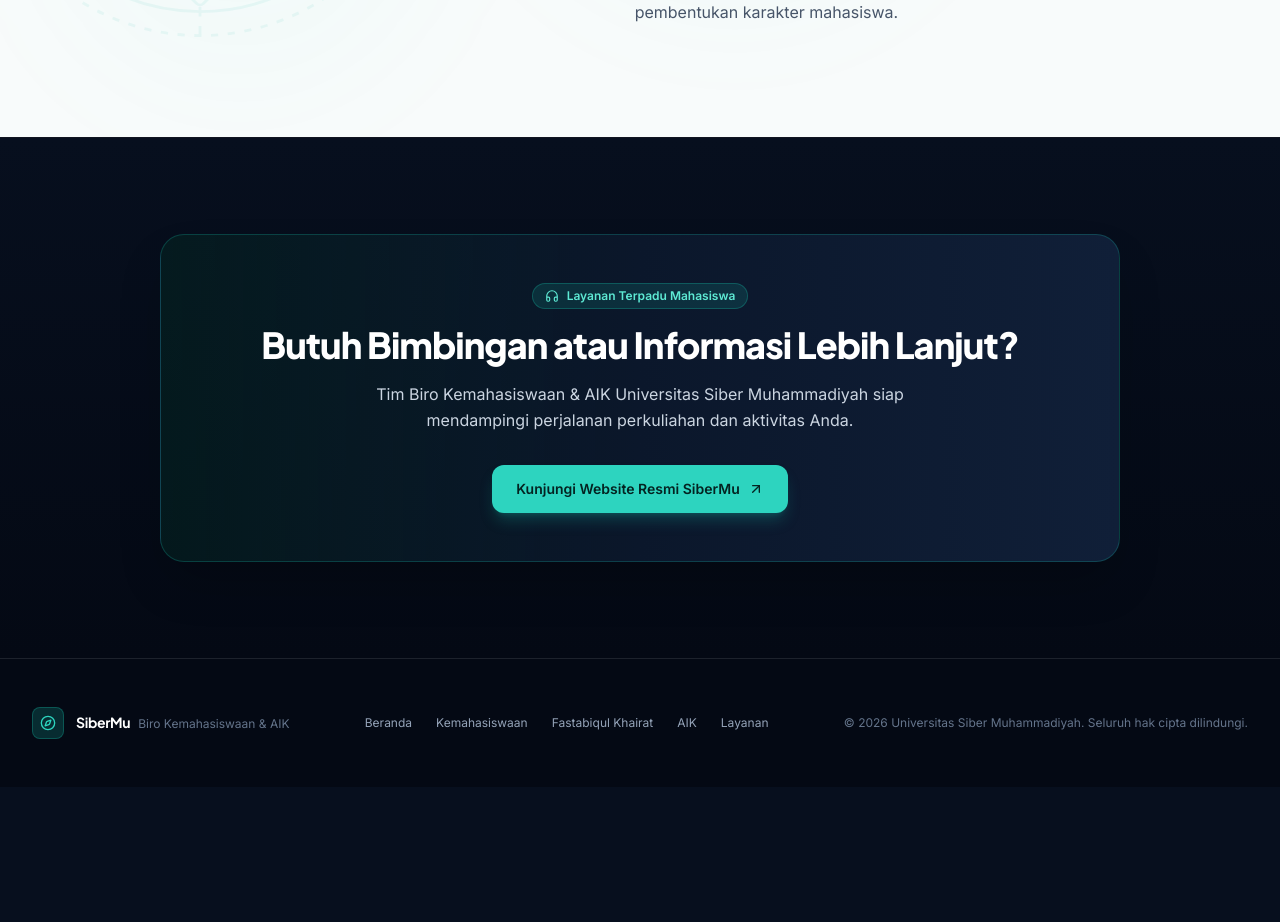
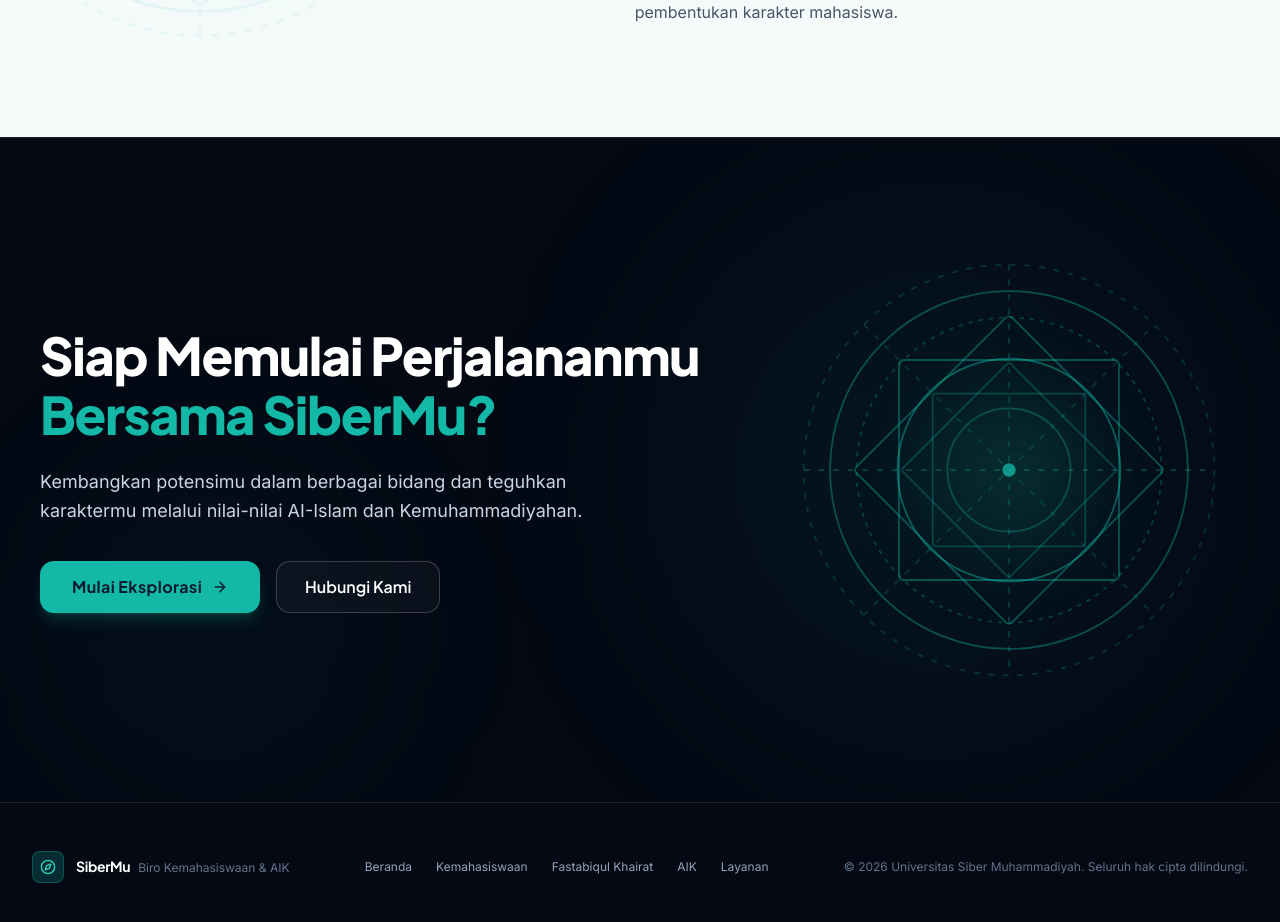
Before and after one commit to aprilliobintang284/landingpage-sibermu, a Next.js app: page / in a window 1280 px wide. Shown: the part 2780-3702 px from the top of the page. Before the commit the page ends 3567 px from the top, so only its background shows below. Built offline with nearby package versions, Linux system fonts and the light colour scheme.

Commit message:
feat(cta): implement Tahap 6 redesign as large editorial visual composition with deep navy canvas, turquoise highlight, dual action buttons, and abstract geometric celestial anchor

```diff
--- a/components/CTASection.tsx
+++ b/components/CTASection.tsx
@@ -1,38 +1,193 @@
+"use client";
+
 import React from "react";
 import Link from "next/link";
-import { ArrowUpRight, Headphones } from "lucide-react";
+import { motion } from "framer-motion";
+import { ArrowRight } from "lucide-react";
 
 export default function CTASection() {
   return (
     <section
       id="cta"
-      className="py-24 border-t border-white/5 bg-gradient-to-b from-navy-900 to-navy-950 relative"
+      className="relative py-16 sm:py-20 md:py-24 lg:py-28 bg-[#040914] border-t border-white/10 overflow-hidden"
     >
-      <div className="max-w-5xl mx-auto px-4 sm:px-6 lg:px-8">
-        <div className="rounded-3xl bg-gradient-to-r from-[#042321]/60 via-navy-850 to-navy-800 border border-[#14B8A6]/25 p-8 sm:p-12 text-center relative overflow-hidden shadow-2xl">
-          <div className="inline-flex items-center gap-2 px-3 py-1 rounded-full bg-[#14B8A6]/15 border border-[#14B8A6]/30 text-[#5EEAD4] text-xs font-semibold mb-4">
-            <Headphones className="w-3.5 h-3.5" />
-            <span>Layanan Terpadu Mahasiswa</span>
+      {/* Ambient Turquoise & Mint Glow */}
+      <div className="absolute inset-0 pointer-events-none">
+        <div className="absolute top-1/2 -translate-y-1/2 right-10 lg:right-24 w-[500px] h-[500px] bg-[#14B8A6]/[0.07] blur-[120px] rounded-full" />
+        <div className="absolute bottom-0 left-10 w-[350px] h-[350px] bg-[#14B8A6]/[0.035] blur-[90px] rounded-full" />
       </div>
 
-          <h2 className="font-heading text-2xl sm:text-4xl font-extrabold text-white tracking-tight">
-            Butuh Bimbingan atau Informasi Lebih Lanjut?
-          </h2>
+      <div className="max-w-7xl mx-auto px-5 sm:px-8 lg:px-10 relative z-10">
+        {/* =================================================================== */}
+        {/* LARGE EDITORIAL VISUAL COMPOSITION                                 */}
+        {/* =================================================================== */}
+        <div className="grid grid-cols-1 lg:grid-cols-12 gap-8 sm:gap-10 lg:gap-16 items-center">
+          {/* --------------------------------------------------------------- */}
+          {/* LEFT / CENTER: Headline, Description & Action Buttons          */}
+          {/* --------------------------------------------------------------- */}
+          <div className="lg:col-span-7 flex flex-col items-center lg:items-start text-center lg:text-left">
+            <motion.h2
+              initial={{ opacity: 0, y: 18 }}
+              whileInView={{ opacity: 1, y: 0 }}
+              viewport={{ once: true }}
+              transition={{ duration: 0.55 }}
+              className="font-heading font-extrabold text-3xl sm:text-4xl md:text-5xl lg:text-[52px] text-white tracking-tight leading-[1.12] mb-5 sm:mb-6 max-w-2xl"
+            >
+              Siap Memulai Perjalananmu{" "}
+              <span className="text-[#14B8A6]">Bersama SiberMu?</span>
+            </motion.h2>
 
-          <p className="text-slate-300 text-sm sm:text-base max-w-xl mx-auto mt-4 leading-relaxed">
-            Tim Biro Kemahasiswaan & AIK Universitas Siber Muhammadiyah siap mendampingi perjalanan perkuliahan dan aktivitas Anda.
-          </p>
+            <motion.p
+              initial={{ opacity: 0, y: 16 }}
+              whileInView={{ opacity: 1, y: 0 }}
+              viewport={{ once: true }}
+              transition={{ duration: 0.55, delay: 0.1 }}
+              className="text-slate-300 text-base sm:text-lg leading-relaxed max-w-xl mb-7 sm:mb-9"
+            >
+              Kembangkan potensimu dalam berbagai bidang dan teguhkan karaktermu
+              melalui nilai-nilai AI-Islam dan Kemuhammadiyahan.
+            </motion.p>
 
-          <div className="mt-8 flex flex-wrap justify-center gap-4">
+            <motion.div
+              initial={{ opacity: 0, y: 14 }}
+              whileInView={{ opacity: 1, y: 0 }}
+              viewport={{ once: true }}
+              transition={{ duration: 0.55, delay: 0.2 }}
+              className="flex flex-col sm:flex-row items-center justify-center lg:justify-start gap-3.5 sm:gap-4 w-full sm:w-auto"
+            >
+              <Link
+                href="#kemahasiswaan"
+                className="w-full sm:w-auto inline-flex items-center justify-center gap-2.5 h-[52px] px-8 rounded-[14px] bg-[#14B8A6] text-[#0A192F] font-heading font-bold text-sm sm:text-base tracking-wide shadow-lg shadow-[#14B8A6]/20 hover:bg-[#0D9488] hover:text-white hover:-translate-y-0.5 active:translate-y-0 transition-all duration-200"
+              >
+                <span>Mulai Eksplorasi</span>
+                <ArrowRight className="w-4 h-4 stroke-[2.2]" />
+              </Link>
+
               <Link
                 href="https://sibermu.ac.id"
                 target="_blank"
                 rel="noopener noreferrer"
-              className="inline-flex items-center gap-2 px-6 py-3.5 rounded-xl font-semibold text-sm text-[#042321] bg-[#2DD4BF] hover:bg-[#5EEAD4] shadow-lg shadow-[#14B8A6]/25 transition-all"
+                className="w-full sm:w-auto inline-flex items-center justify-center gap-2 h-[52px] px-7 rounded-[14px] border border-white/20 bg-white/[0.03] text-white font-heading font-semibold text-sm sm:text-base hover:border-[#14B8A6] hover:text-[#14B8A6] hover:bg-[#14B8A6]/[0.05] transition-all duration-200"
               >
-              <span>Kunjungi Website Resmi SiberMu</span>
-              <ArrowUpRight className="w-4 h-4" />
+                <span>Hubungi Kami</span>
               </Link>
+            </motion.div>
+          </div>
+
+          {/* --------------------------------------------------------------- */}
+          {/* RIGHT / BACKGROUND: Large Abstract Visual Anchor                */}
+          {/* --------------------------------------------------------------- */}
+          <div className="lg:col-span-5 flex items-center justify-center relative">
+            <motion.div
+              initial={{ opacity: 0, scale: 0.94 }}
+              whileInView={{ opacity: 1, scale: 1 }}
+              viewport={{ once: true }}
+              transition={{ duration: 0.8, delay: 0.15 }}
+              className="relative w-[210px] h-[210px] sm:w-[280px] sm:h-[280px] lg:w-[440px] lg:h-[440px] pointer-events-none"
+            >
+              {/* Soft interior glow */}
+              <div className="absolute inset-0 m-auto w-40 h-40 bg-[#14B8A6]/15 rounded-full blur-2xl" />
+
+              <svg
+                viewBox="0 0 300 300"
+                className="w-full h-full stroke-[#14B8A6] fill-none"
+                strokeWidth="1.2"
+              >
+                {/* Outer orbital rings */}
+                <circle
+                  cx="150"
+                  cy="150"
+                  r="140"
+                  strokeDasharray="4 6"
+                  opacity="0.22"
+                />
+                <circle cx="150" cy="150" r="122" opacity="0.38" />
+                <circle
+                  cx="150"
+                  cy="150"
+                  r="104"
+                  strokeDasharray="3 4"
+                  opacity="0.28"
+                />
+                <circle cx="150" cy="150" r="76" opacity="0.45" />
+                <circle cx="150" cy="150" r="42" opacity="0.3" />
+
+                {/* Islamic 8-pointed star / Rub el Hizb */}
+                <rect
+                  x="75"
+                  y="75"
+                  width="150"
+                  height="150"
+                  rx="3"
+                  opacity="0.4"
+                />
+                <rect
+                  x="75"
+                  y="75"
+                  width="150"
+                  height="150"
+                  rx="3"
+                  transform="rotate(45 150 150)"
+                  opacity="0.4"
+                />
+
+                {/* Inner geometric accent square */}
+                <rect
+                  x="98"
+                  y="98"
+                  width="104"
+                  height="104"
+                  rx="2"
+                  opacity="0.28"
+                />
+                <rect
+                  x="98"
+                  y="98"
+                  width="104"
+                  height="104"
+                  rx="2"
+                  transform="rotate(45 150 150)"
+                  opacity="0.28"
+                />
+
+                {/* Dynamic radiating trajectory lines */}
+                <line
+                  x1="150"
+                  y1="10"
+                  x2="150"
+                  y2="290"
+                  strokeDasharray="4 6"
+                  opacity="0.25"
+                />
+                <line
+                  x1="10"
+                  y1="150"
+                  x2="290"
+                  y2="150"
+                  strokeDasharray="4 6"
+                  opacity="0.25"
+                />
+                <line
+                  x1="51"
+                  y1="51"
+                  x2="249"
+                  y2="249"
+                  strokeDasharray="4 6"
+                  opacity="0.2"
+                />
+                <line
+                  x1="51"
+                  y1="249"
+                  x2="249"
+                  y2="51"
+                  strokeDasharray="4 6"
+                  opacity="0.2"
+                />
+
+                {/* Center subtle node */}
+                <circle cx="150" cy="150" r="4" fill="#14B8A6" opacity="0.75" />
+              </svg>
+            </motion.div>
           </div>
         </div>
       </div>
```
Lines whose indentation alone changed are shown as unchanged.
